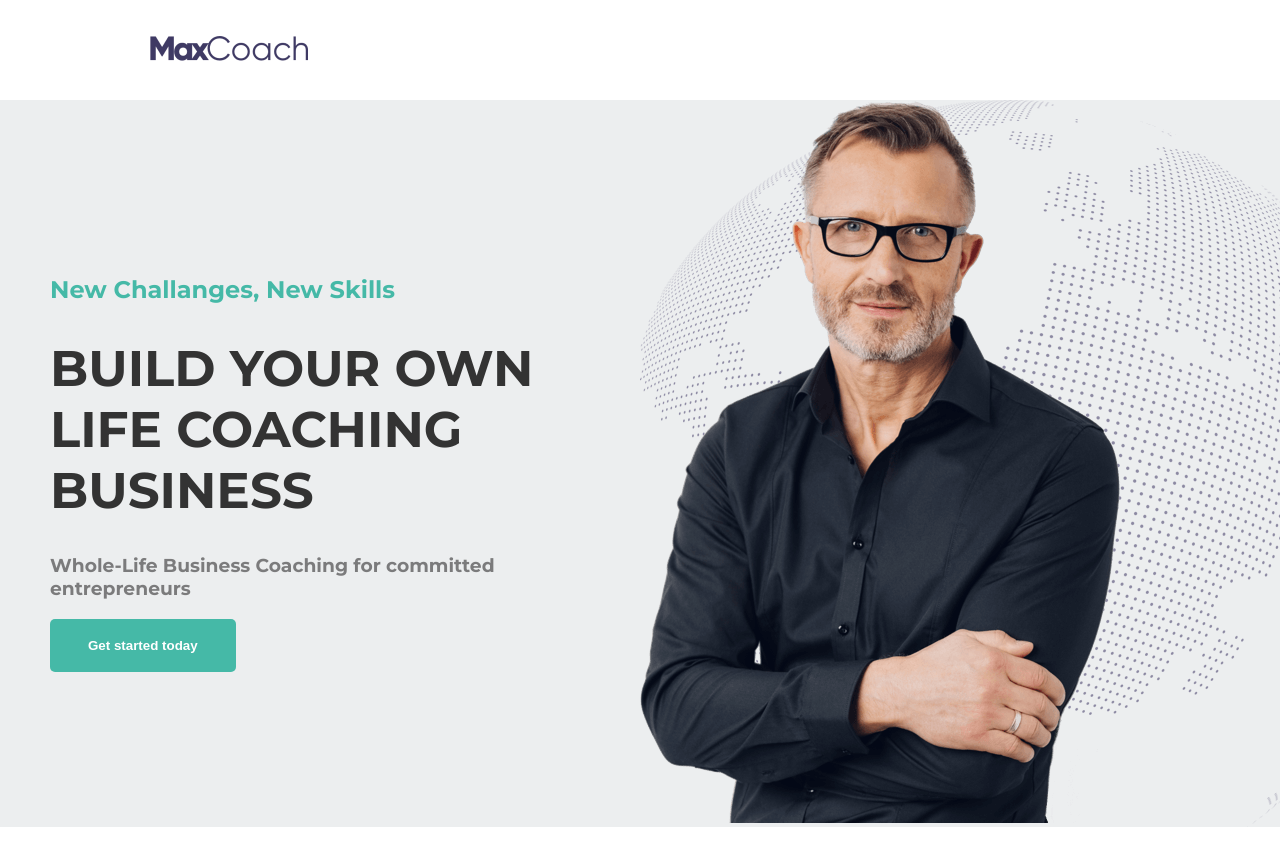
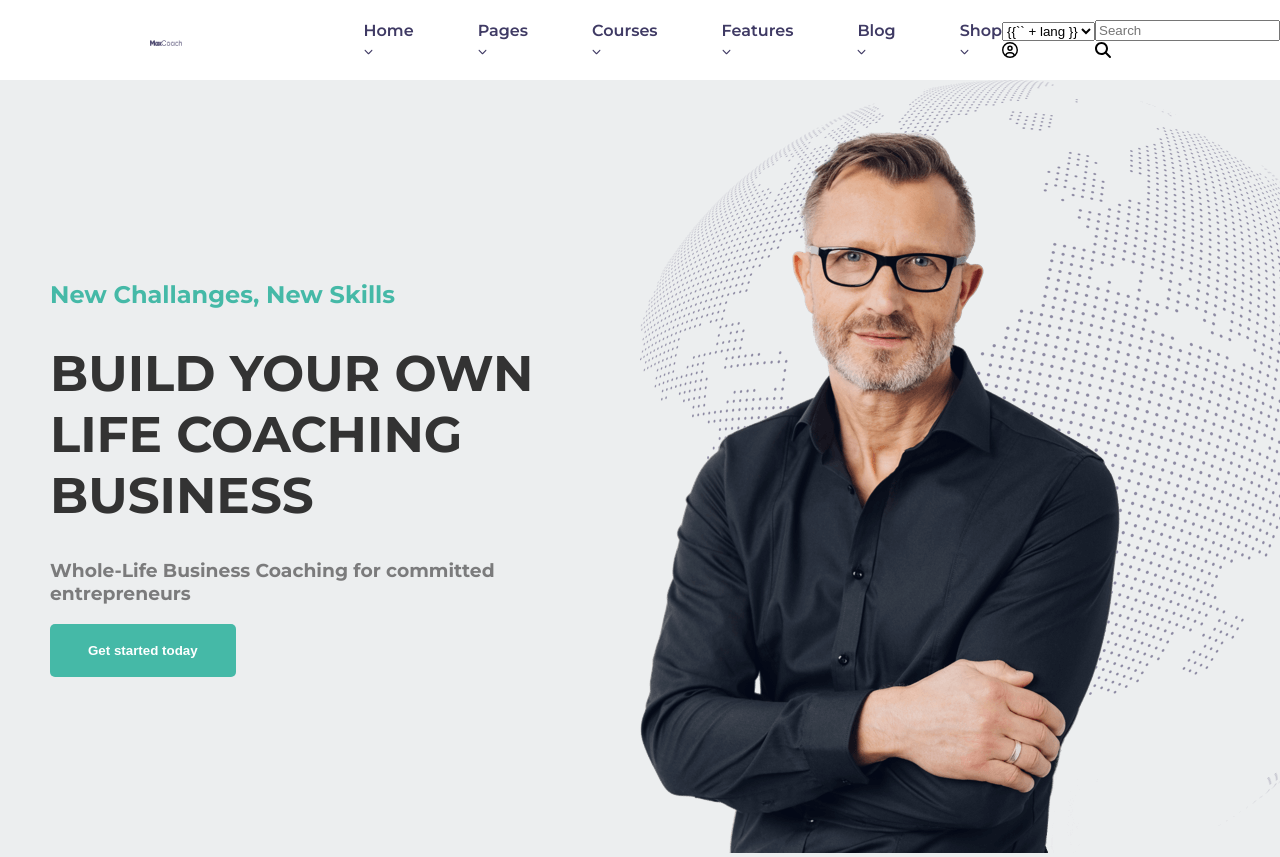
Before and after one commit to SimoCrash/proj-html-vuejs, a Vue app: page / in a window 1280 px wide. Before the commit the page ends 827 px from the top, so only its background shows below. Built offline with nearby package versions, Linux system fonts and the light colour scheme.

Commit message:
fine giornata

```diff
--- a/src/components/HeaderPage.vue
+++ b/src/components/HeaderPage.vue
@@ -1,17 +1,35 @@
 <template>
   <div>
     <div class="header-top">
-        <div class="h-t-container-img"><img src="@/img/dark-logo.png" alt=""></div>
-        <div></div>
-        <div></div>
+        <div class="container-img"><img src="@/img/dark-logo.png" alt=""></div>
+        <div class="menubar">
+            <div v-for="list in arrMenuHeader" :key="list">{{ list }} <font-awesome-icon icon="fa-solid fa-chevron-down" /></div>
+        </div>
+        <div class="h-t-right-container">
+            <div>
+                <div>
+                    <select>
+                        <option v-for="lang in arrLanguage" :key="lang"> {{`<img src="'/img/' + ${lang.slice(0,2).toLowerCase()} + '.png'" alt="">` + lang }}</option>
+                    </select>
+
+                </div>
+                <div>
+                    <font-awesome-icon icon="fa-regular fa-circle-user" />
+                </div>
+            </div>
+            <div>
+                <input type="text" placeholder="Search">
+                <font-awesome-icon icon="fa-solid fa-magnifying-glass" />
+            </div>
+        </div>
     </div>
     <div class="header-bottom">
         <div class="h-bottom-left">
             <div class="container-title">
                 <h2 class="secondary-title">New Challanges, New Skills</h2>
-                <h1 class="h-b-title">BUILD YOUR OWN LIFE COACHING BUSINESS</h1>
-                <h3 class="h-b-third-title">Whole-Life Business Coaching for committed entrepreneurs</h3>
-                <button class="h-b-btn"><h4>Get started today</h4></button>
+                <h1 class="title">BUILD YOUR OWN LIFE COACHING BUSINESS</h1>
+                <h3 class="third-title">Whole-Life Business Coaching for committed entrepreneurs</h3>
+                <button class="btn-start"><h4>Get started today</h4></button>
             </div>
         </div>
         <div class="h-bottom-right">
@@ -23,21 +41,40 @@
 
 <script>
 export default {
-
+    data(){
+        return {
+            arrMenuHeader: ['Home', 'Pages', 'Courses', 'Features', 'Blog', 'Shop'],
+            arrLanguage: ['ENGLISH', 'FRANÇAIS', 'DEUTSCH']
+        }
+    }
 }
 </script>
 
 <style lang="scss" scoped>
     .header-top {
-        height: 100px;
+        height: 80px;
         display: flex;
         justify-content: space-between;
         align-items: center;
-        .h-t-container-img {
+        .container-img {
             margin: 150px;
             img {
                 width: 50%;
             }
+        }
+        .menubar {
+            display: flex;
+            gap: 4rem;
+            color: #3F3A64;
+            flex: 1 0 0;
+            font-weight: 600;
+            .fa-chevron-down {
+                font-size: 9px;
+            }
+        }
+        .h-t-right-container {
+            display: flex;
+            align-items: center;
         }
     }
     .header-bottom {
@@ -53,14 +90,14 @@ export default {
                 .secondary-title {
                     color: #45B9A7;
                 }
-                .h-b-title {
+                .title {
                     font-size: 50px;
                     color: #333333;
                 }
-                .h-b-third-title {
+                .third-title {
                     color: #7B7B7C;
                 }
-                .h-b-btn {
+                .btn-start {
                     background-color: #45B9A7;
                     border: none;
                     border-radius: 5px;
@@ -76,14 +113,15 @@ export default {
             background-image: url('@/img/home-business-hero-global-image.png');
             background-repeat: no-repeat;
             width: 50%;
+            img {
+                margin-top: 50px;
+            }
         }
     }
 </style>
 
 
-<font-awesome-icon icon="fa-solid fa-chevron-down" />
-    <font-awesome-icon icon="fa-regular fa-circle-user" />
-    <font-awesome-icon icon="fa-solid fa-magnifying-glass" />
+
     <font-awesome-icon icon="fa-solid fa-ruler" /> <!-- icona a pagamento -->
     <font-awesome-icon icon="fa-solid fa-circle-radiation" /> <!-- icona a pagamento-->
     <font-awesome-icon icon="fa-solid fa-book" />
```
